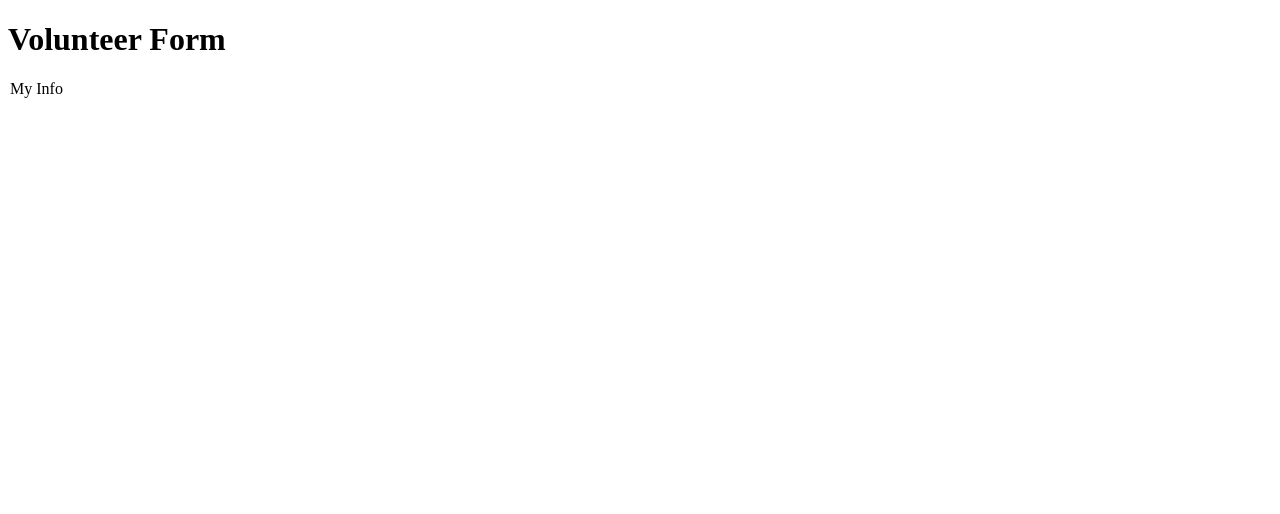
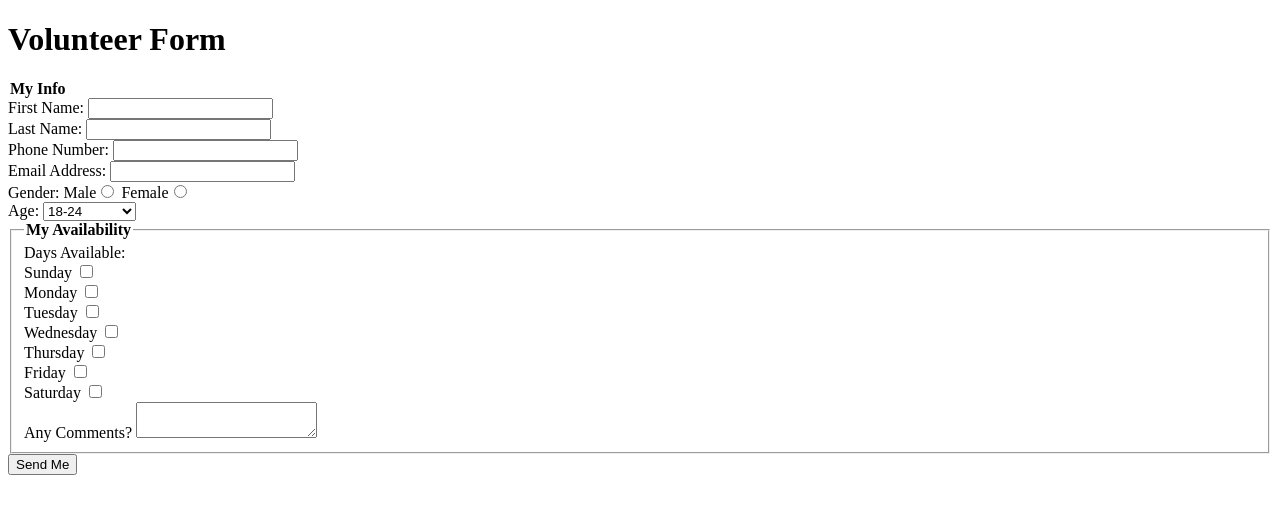
Before and after one commit to sabaslote/lab4, a plain HTML site: page index.html in a window 1280 px wide. Drawn offline with Linux system fonts and the light colour scheme.

Commit message:
code added

```diff
--- a/index.html
+++ b/index.html
@@ -8,6 +8,59 @@
   <h1>Volunteer Form</h1>
   <form method="POST" action=" http://bloomingdale.sat.iit.edu/kriedan/lab3formscript.php"
     <fieldset>
-	<legend>My Info</legend>
+	<legend><strong>My Info</strong></legend>
+	  <div>
+	    <label>First Name: <input type="text" name="first_name_field"</label>
+	  </div>
+	  <div>
+	    <label>Last Name: <input type="text" name="last_name_field"</label>
+	  </div>
+	  <div>
+	    <label>Phone Number: <input type="text" name="phone_field"</label>
+	  </div>
+	  <div>
+	    <label>Email Address: <input type="text" name="email_field"</label>
+	  </div>
+	  <div>
+	    <label>Gender:</label>
+		<label for="Male">Male</label><input type="radio" name="gender_field" value="Male" id="Male">
+		<label for="Female">Female</label><input type="radio" name="gender_field" value="Female" id="Female">
+	  </div>
+	  <div>
+	    <label>Age:</label>
+		<select name="age_field">
+		  <option value="18-24">18-24</option>
+		  <option value="25-34">25-34</option>
+		  <option value="35-44">35-44</option>
+		  <option value="45-54">45-54</option>
+		  <option value="55-64">55-64</option>
+		  <option value="65 and over">65 and over</option>
+		</select>
+	  </div>
+	</fieldset>
+	<fieldset>
+	<legend><strong>My Availability</strong></legend>
+	  <div>
+	    <label>Days Available:</label>
+	  </div>
+	  <div>
+	    <label>Sunday <input type="checkbox" name=available_field[]" value="Sunday"></label><br>
+		<label>Monday <input type="checkbox" name=available_field[]" value="Monday"></label><br>
+		<label>Tuesday <input type="checkbox" name=available_field[]" value="Tuesday"></label><br>
+		<label>Wednesday <input type="checkbox" name=available_field[]" value="Wednesday"></label><br>
+		<label>Thursday <input type="checkbox" name=available_field[]" value="Thursday"></label><br>
+		<label>Friday <input type="checkbox" name=available_field[]" value="Friday"></label><br>
+		<label>Saturday <input type="checkbox" name=available_field[]" value="Saturday"></label><br>
+	  </div>
+	  <div>
+	    <label>Any Comments?</label>
+		<textarea name="comments_field"></textarea>
+	  </div>
+	</fieldset>
+	  <div>
+	    <input type="hidden" name="hidden_field" value="sslote2">
+	  </div>
+	    <input type="submit" value="Send Me">
+  </form>
 </body>
 </html>
```
